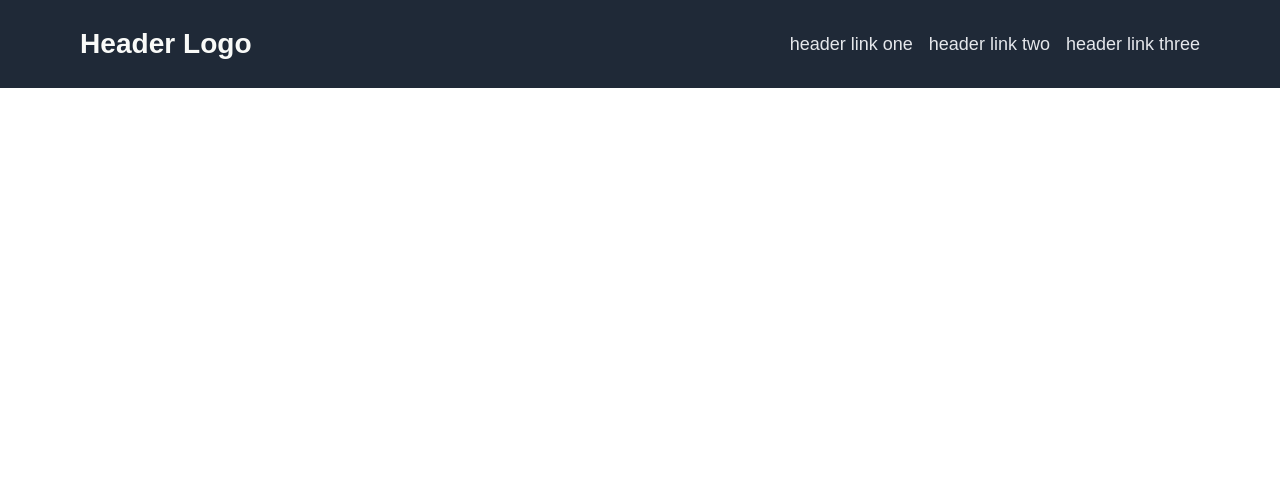
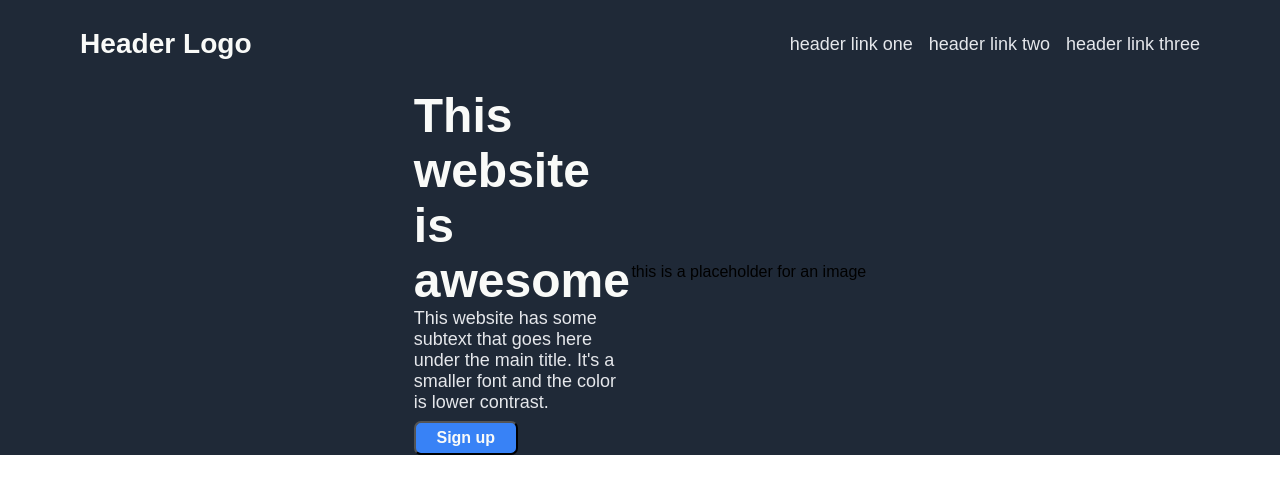
Before and after one commit to asanchez947/landing-page, a plain HTML site: page index.html in a window 1280 px wide. Drawn offline with Linux system fonts and the light colour scheme.

Commit message:
Finish hero left half stage 1

```diff
--- a/index.html
+++ b/index.html
@@ -16,5 +16,17 @@
                 <li><a href="#">header link three</a></li>
             </ul>
         </div>
+        <div class="hero">
+            <div class="htext">
+                <div class="main-text">This website is awesome</div>
+                <div class="secondary">This website has some subtext that goes here under the main title. It's a smaller font and the color is lower contrast.</div>
+                <div class="bcont">
+                    <button>Sign up</button>
+                </div>
+            </div>
+            <div class="himage">
+                <p>this is a placeholder for an image</p>
+            </div>
+        </div>
     </body>
 </html>
--- a/style.css
+++ b/style.css
@@ -37,3 +37,49 @@ body {
     color: #E5E7EB;
     font-size: 18px;
 }
+
+.hero {
+    display: flex;
+    background-color: #1F2937;
+    justify-content: center;
+    align-items: center;
+}
+
+.htext {
+    display: flex;
+    flex-direction: column;
+    flex-basis: 17%;
+}
+
+.main-text {
+    text-align: start;
+    font-size: 48px;
+    font-weight: bolder;
+    color: #F9FAF8;
+}
+
+.secondary {
+    text-align: start;
+    font-size: 18px;
+    color: #E5E7EB;
+    margin-bottom: 8px;
+}
+
+.bcont {
+    text-align: start;
+}
+
+button {
+    background-color: #3882F6;
+    color: #F9FAF8;
+    box-sizing: content-box;
+    width: 5.5em;
+    height: 1.75em;
+    border-radius: 7px;
+    font-size: 16px;
+    font-weight: bold;
+}
+
+.himage {
+    display: flex;
+}
```
